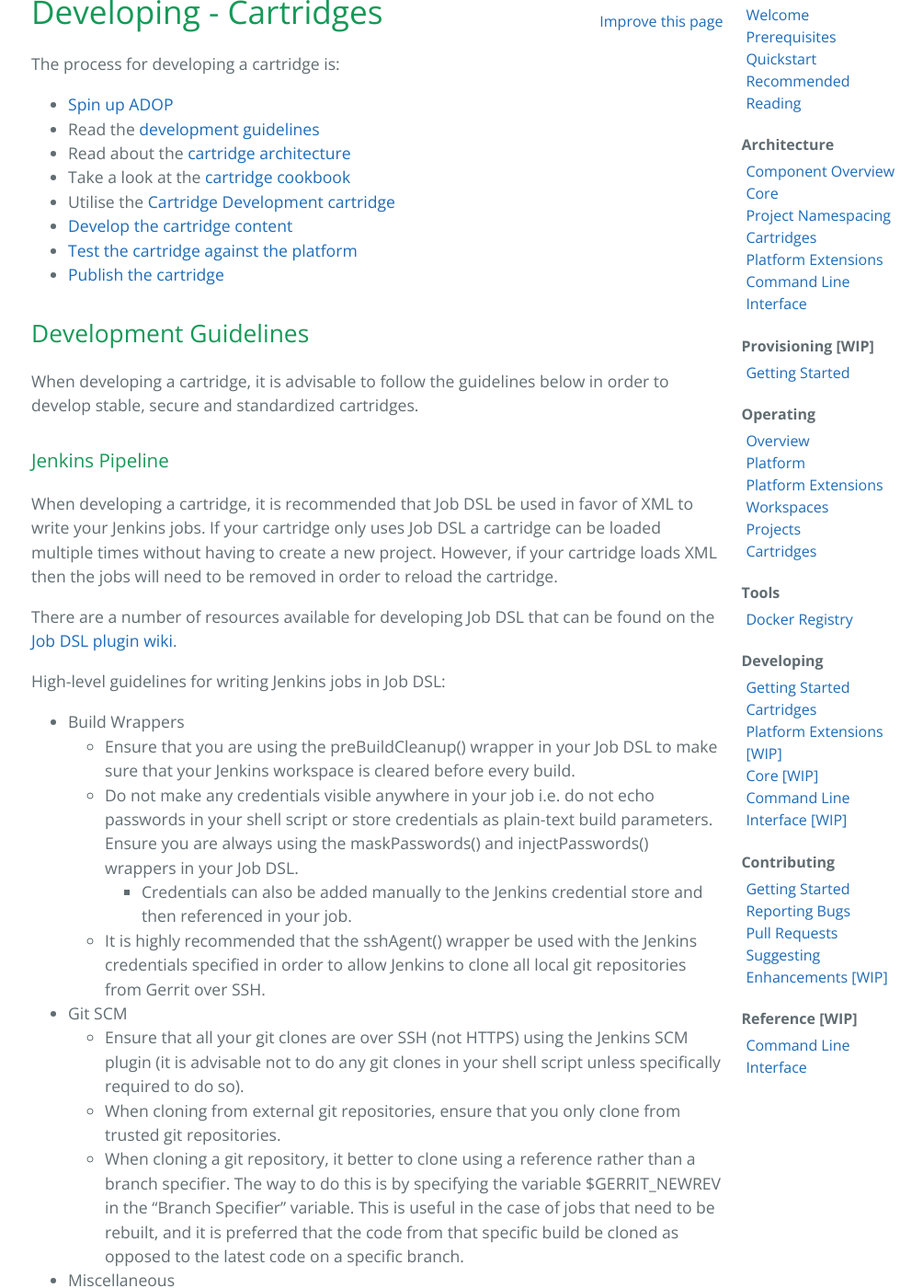
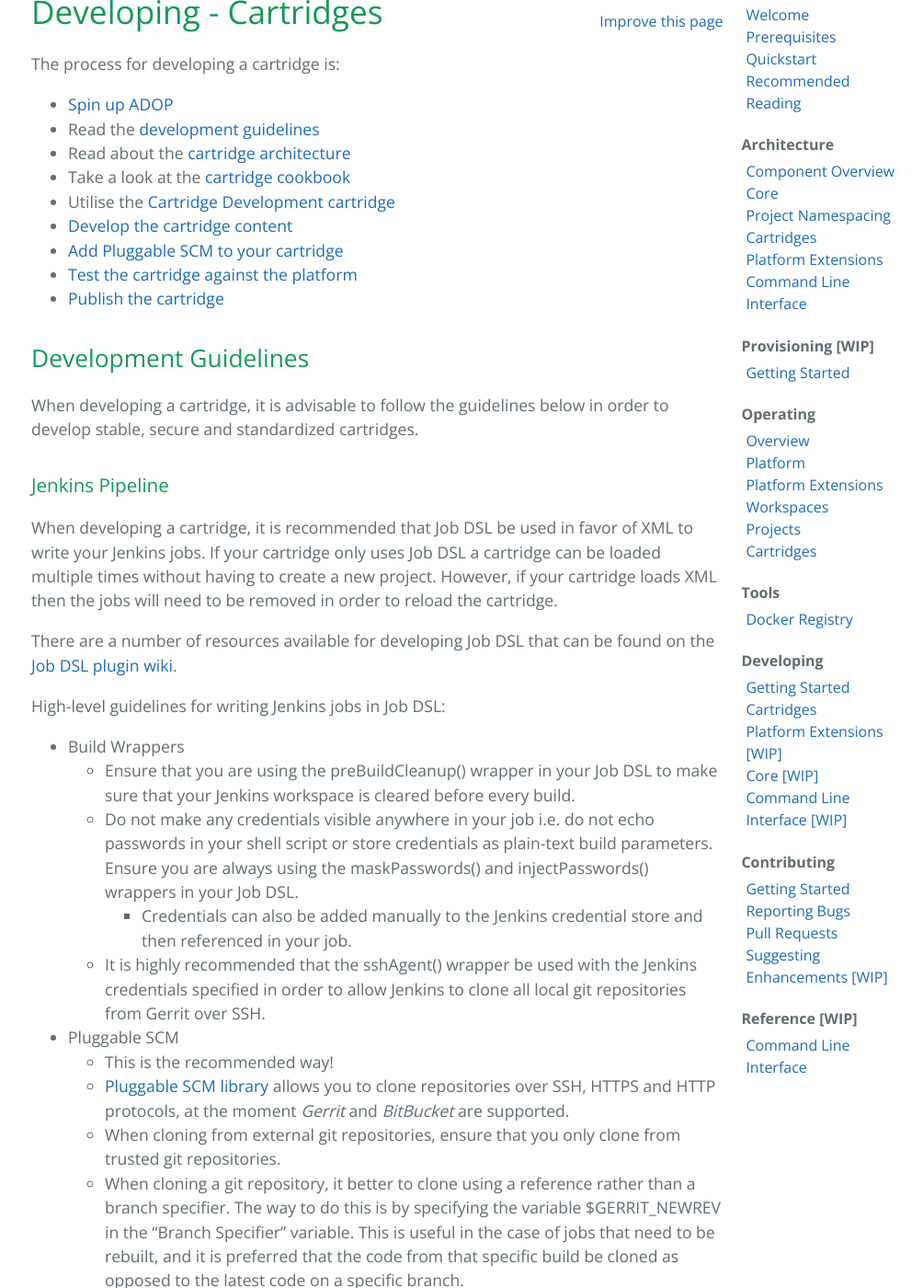
Before and after one commit to Accenture/adop-docker-compose, a Jekyll site: the page built from site/_docs/developing/cartridges.md, in a window 1280 px wide and 1400 px high, scrolled down 245 px. Shown: the whole window at 92% size, without its empty margins (137-1141 px from the left). Built offline with Jekyll 4.4.1, drawn with Linux system fonts in a browser that asks for light colours; some of the changed text lies outside the part shown.

Commit message:
Info about Pluggable SCM

```diff
--- a/site/_docs/developing/cartridges.md
+++ b/site/_docs/developing/cartridges.md
@@ -13,6 +13,7 @@
 * Take a look at the [cartridge cookbook](/adop-cartridges-cookbook/)
 * Utilise the [Cartridge Development cartridge](#using-the-cartridge-development-cartridge)
 * [Develop the cartridge content](#developing-cartridge-content)
+* [Add Pluggable SCM to your cartridge](#adding-pluggable-scm)
 * [Test the cartridge against the platform](#testing-the-cartridge)
 * [Publish the cartridge](#publishing-cartridges)
 
@@ -31,8 +32,9 @@
     * Do not make any credentials visible anywhere in your job i.e. do not echo passwords in your shell script or store credentials as plain-text build parameters. Ensure you are always using the maskPasswords() and injectPasswords() wrappers in your Job DSL.
         * Credentials can also be added manually to the Jenkins credential store and then referenced in your job.
     * It is highly recommended that the sshAgent() wrapper be used with the Jenkins credentials specified in order to allow Jenkins to clone all local git repositories from Gerrit over SSH.
-* Git SCM
-    * Ensure that all your git clones are over SSH (not HTTPS) using the Jenkins SCM plugin (it is advisable not to do any git clones in your shell script unless specifically required to do so).
+* Pluggable SCM
+    * This is the recommended way!
+    * [Pluggable SCM library](https://accenture.github.io/adop-pluggable-scm/docs/about-pluggable-scm/) allows you to clone repositories over SSH, HTTPS and HTTP protocols, at the moment _Gerrit_ and _BitBucket_ are supported.
     * When cloning from external git repositories, ensure that you only clone from trusted git repositories.
     * When cloning a git repository, it better to clone using a reference rather than a branch specifier. The way to do this is by specifying the variable $GERRIT_NEWREV in the "Branch Specifier" variable. This is useful in the case of jobs that need to be rebuilt, and it is preferred that the code from that specific build be cloned as opposed to the latest code on a specific branch.
 * Miscellaneous
@@ -102,6 +104,10 @@
 
 Cartridges can also include jobs for creating and destroying environments, or these stages can be included as part of the main pipeline.
 
+## Adding Pluggable SCM
+
+To use _Gerrit_ or _BitBucket_ SCM provider, you can now add [Pluggable SCM](https://accenture.github.io/adop-pluggable-scm/docs/about-pluggable-scm/) library to your cartridge. More information can be found here - [Add Pluggable SCM to cartridge](https://accenture.github.io/adop-cartridges-cookbook/docs/recipes/adding-a-pluggable-scm/)
+
 ## Testing the Cartridge
 Once a cartridge has been developed it is necessary to test it against the platform in the same way that consuming users would.
 
```
Also changed, not shown: site/_docs/architecture/cartridges.md (+3 -0 lines).
